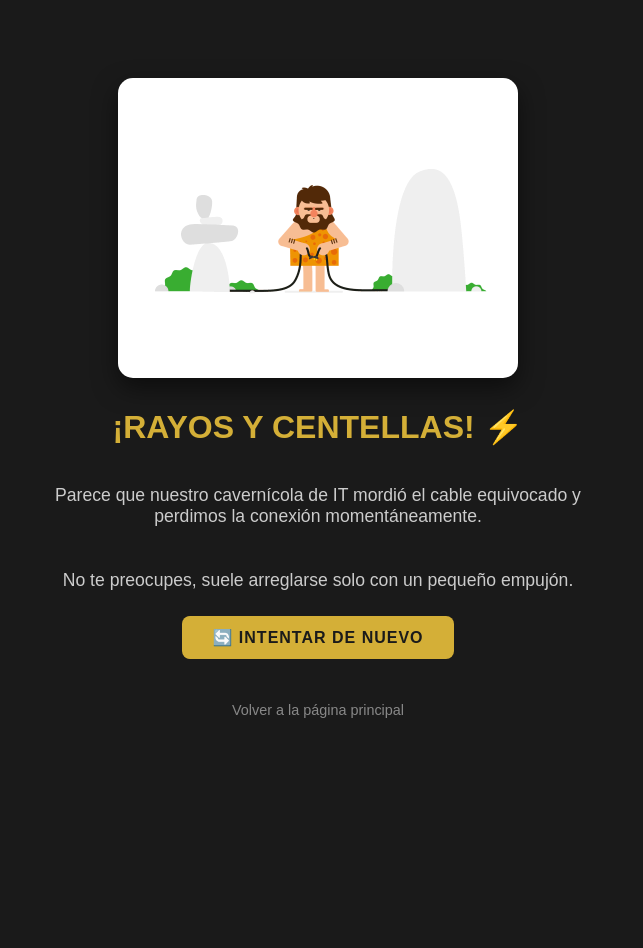
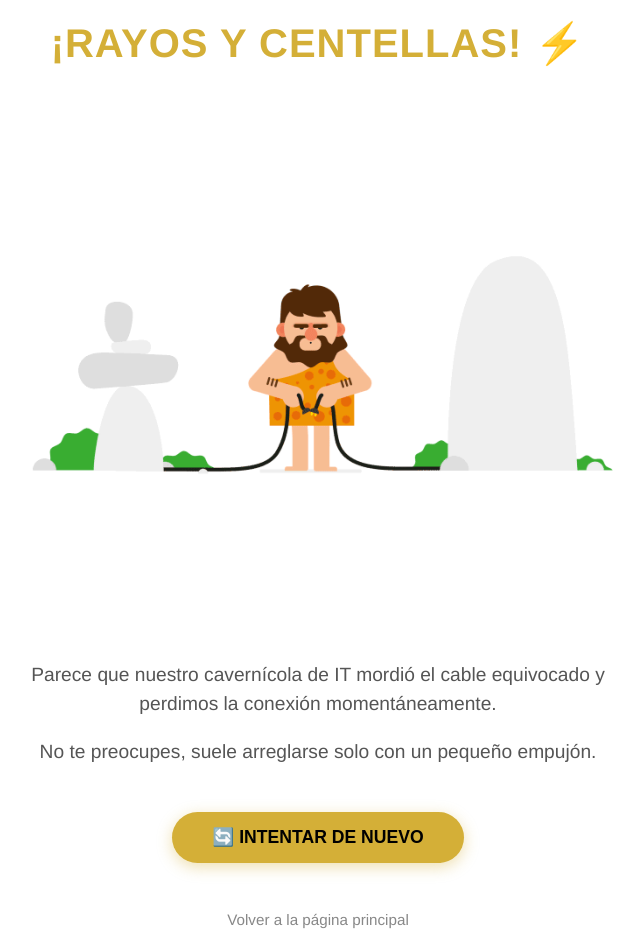
Before and after one commit to Alemancito/SilverBack-app, a Django app: template appointments/templates/appointments/error_general.html in a window 1280 px wide. Shown: the whole page, without its empty margins (322-965 px from the left). Before the commit the page ends 718 px from the top, so only its background shows below. Run offline with Django 5.2, Linux system fonts and the light colour scheme; the template is opened without the code that fills it, so the values that code supplies are empty.

Commit message:
modificando estetica de plantilla error_general

```diff
--- a/appointments/templates/appointments/error_general.html
+++ b/appointments/templates/appointments/error_general.html
@@ -8,80 +8,104 @@
     <link rel="icon" type="image/png" href="{% static 'img/favicon.png' %}">
     <style>
         body {
-            background: #1a1a1a; /* Fondo oscuro elegante */
-            color: #f0f0f0;      /* Texto claro */
-            font-family: sans-serif;
+            background: #ffffff; /* Fondo BLANCO puro para fusionar el GIF */
+            color: #333333;      /* Texto oscuro para contraste */
+            font-family: 'Helvetica Neue', Helvetica, Arial, sans-serif;
             text-align: center;
-            padding: 30px;
+            padding: 20px;
             display: flex;
             flex-direction: column;
             align-items: center;
             justify-content: center;
-            min-height: 90vh; /* Para centrar verticalmente en la pantalla */
-        }
-
-        /* Estilo para el GIF del cavernícola */
-        .error-gif {
-            max-width: 100%;     /* Que no se salga en celulares */
-            width: 400px;        /* Tamaño ideal para escritorio */
-            height: auto;        /* Mantiene las proporciones */
-            border-radius: 15px; /* Bordes redondeados para que se vea moderno */
-            box-shadow: 0 10px 25px rgba(0,0,0,0.5); /* Sombra para darle profundidad */
-            margin-bottom: 30px; /* Espacio debajo de la imagen */
+            min-height: 95vh; /* Ocupa toda la altura de la pantalla */
+            margin: 0;
         }
 
         h1 {
-            color: #d4af37; /* Dorado SilverBack */
+            color: #d4af37; /* Dorado SilverBack, resalta sobre blanco */
             margin-top: 0;
-            font-size: 2em;
+            margin-bottom: 10px;
+            font-size: 2.5em; /* Título grande e imponente */
+            font-weight: 800;
+            text-transform: uppercase;
+            letter-spacing: 1px;
+        }
+
+        /* Estilo para el GIF gigante */
+        .error-gif {
+            /* Quitamos bordes y sombras para que parezca parte del fondo */
+            box-shadow: none;
+            border-radius: 0;
+
+            /* Lo hacemos MUCHO más grande */
+            max-width: 95%;      /* Que casi toque los bordes en celulares */
+            width: 700px;        /* Un tamaño base muy generoso en escritorio */
+            height: auto;        /* Mantiene la proporción */
+
+            display: block;      /* Asegura que se centre bien */
+            margin: 20px auto;   /* Espacio arriba y abajo */
+        }
+
+        .message-container {
+            max-width: 600px;
+            margin: 0 auto 30px auto;
         }
 
         p {
-            font-size: 1.1em;
-            color: #cccccc;
-            max-width: 600px; /* Para que el texto no sea muy ancho */
-            margin-bottom: 25px;
+            font-size: 1.2em;
+            color: #555555; /* Gris oscuro para el texto secundario */
+            margin-bottom: 15px;
+            line-height: 1.5;
         }
 
         /* Botón de reinicio estilo SilverBack */
         .btn-reset {
             background: #d4af37;
-            color: #1a1a1a;
-            padding: 12px 30px;
+            color: #000000;
+            padding: 15px 40px;
             border: none;
-            border-radius: 8px;
+            border-radius: 50px; /* Bordes muy redondeados estilo moderno */
             cursor: pointer;
             font-weight: bold;
-            font-size: 1em;
-            transition: background 0.3s ease; /* Animación suave al pasar el mouse */
+            font-size: 1.1em;
+            transition: all 0.3s ease;
             text-transform: uppercase;
-            letter-spacing: 1px;
+            box-shadow: 0 4px 15px rgba(212, 175, 55, 0.4); /* Sombra dorada suave */
         }
 
         .btn-reset:hover {
-            background: #b3932b; /* Un dorado más oscuro al pasar el mouse */
+            background: #b3932b;
+            transform: translateY(-2px); /* Pequeño efecto de elevación */
+            box-shadow: 0 6px 20px rgba(212, 175, 55, 0.6);
+        }
+
+        .btn-reset:active {
+            transform: translateY(1px);
         }
 
         .back-link {
-            margin-top: 25px;
+            margin-top: 30px;
             display: inline-block;
             color: #888;
             text-decoration: none;
-            font-size: 0.9em;
+            font-size: 0.95em;
+            font-weight: 500;
+            transition: color 0.2s;
         }
         .back-link:hover {
             color: #d4af37;
-            text-decoration: underline;
         }
     </style>
 </head>
 <body>
+    <h1>¡RAYOS Y CENTELLAS! ⚡</h1>
+
     <img src="{% static 'img/error_cable.gif' %}" alt="Cavernícola mordiendo cable" class="error-gif">
 
-    <h1>¡RAYOS Y CENTELLAS! ⚡</h1>
-
-    <p>Parece que nuestro cavernícola de IT mordió el cable equivocado y perdimos la conexión momentáneamente.</p>
-    <p>No te preocupes, suele arreglarse solo con un pequeño empujón.</p>
+    <div class="message-container">
+        <p>Parece que nuestro cavernícola de IT mordió el cable equivocado y perdimos la conexión momentáneamente.</p>
+        <p>No te preocupes, suele arreglarse solo con un pequeño empujón.</p>
+    </div>
 
     <button class="btn-reset" onclick="location.reload()">🔄 Intentar de nuevo</button>
 
```
